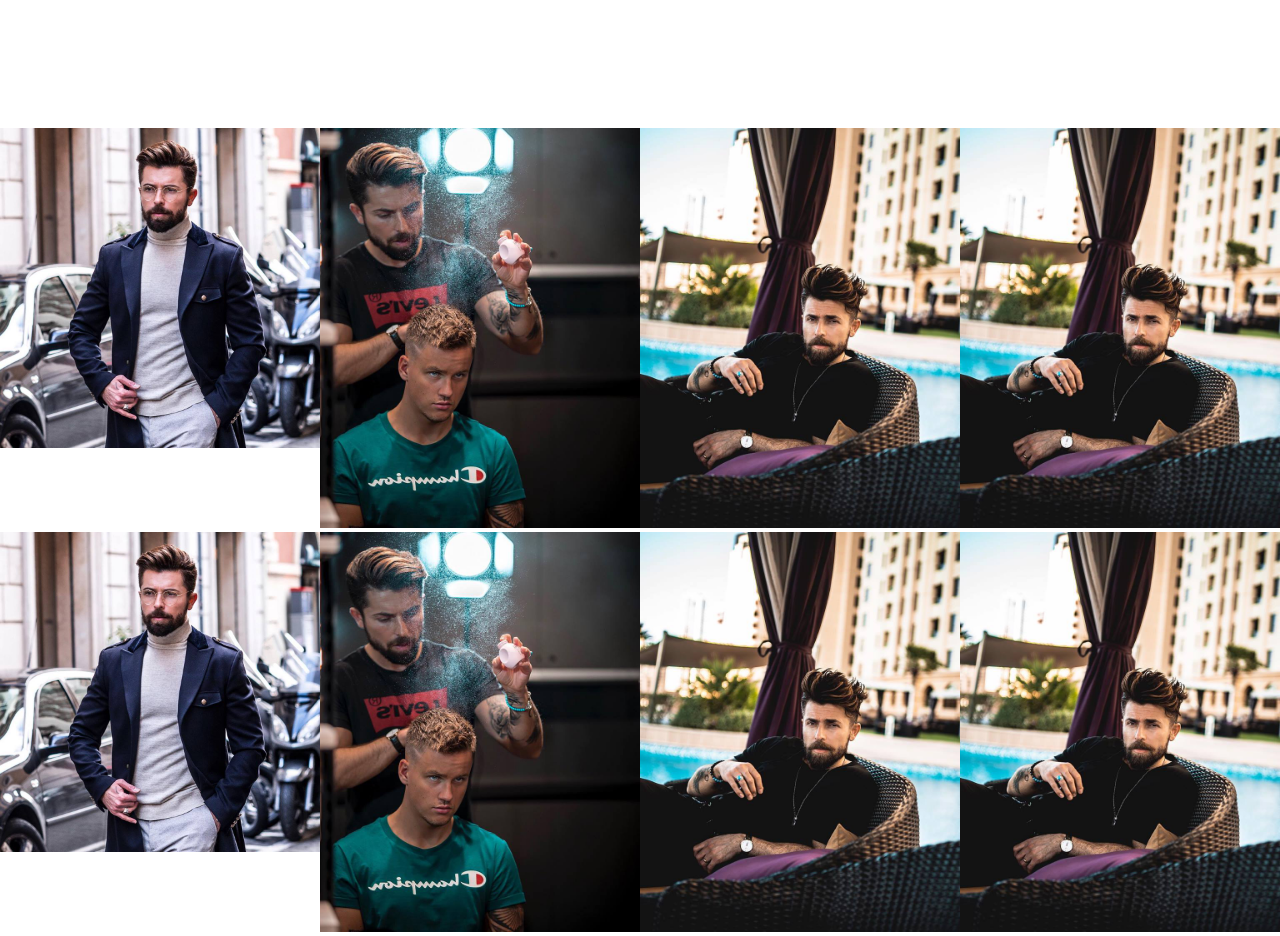
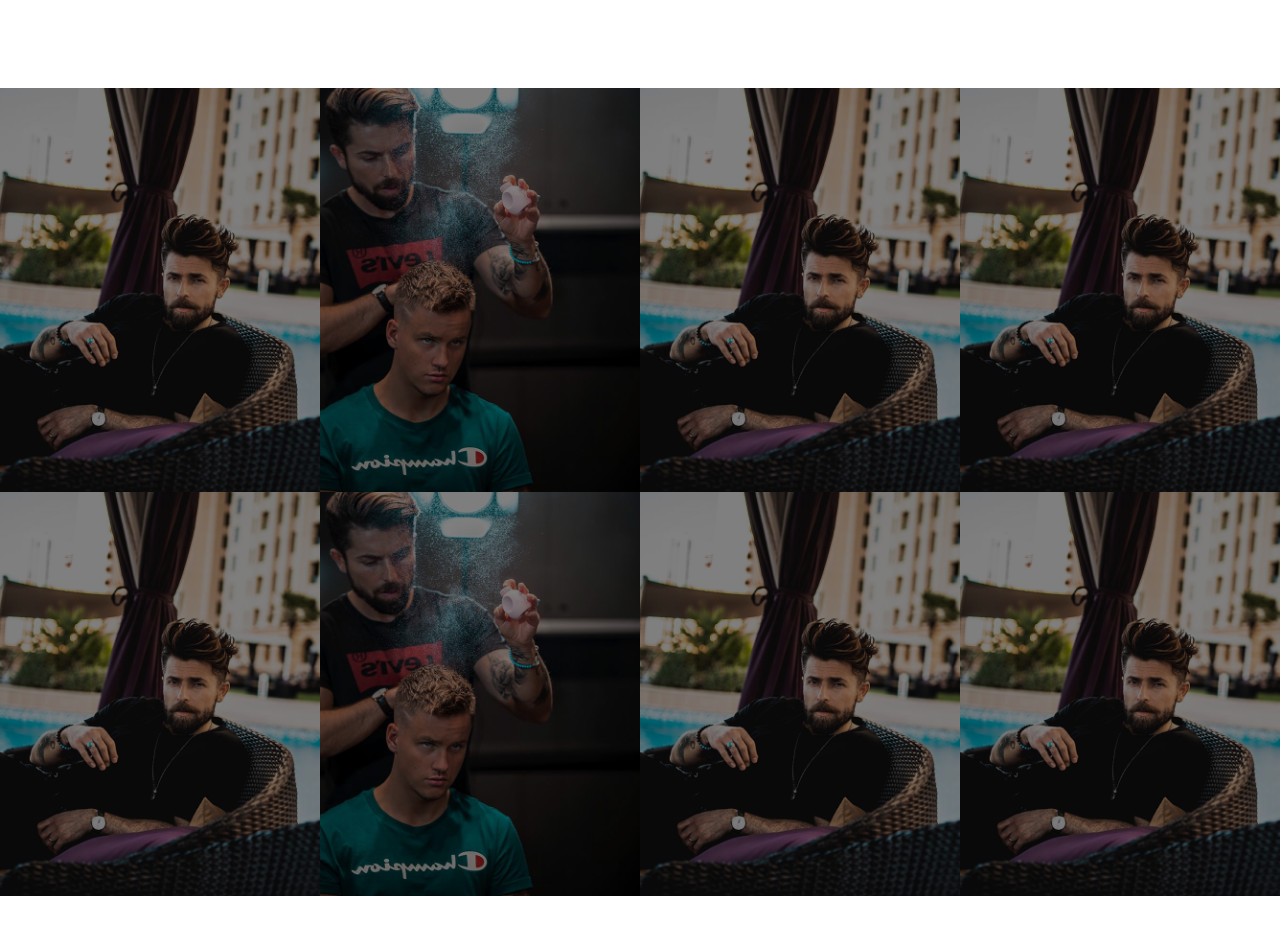
Before and after one commit to diyarfaraj/kochi-stockholm, a website: page index.html in a window 1280 px wide. Shown: the part 1402-2338 px from the top of the page. After the commit the page ends 2298 px from the top, so only its background shows below. Drawn offline with nearby package versions, Linux system fonts and the light colour scheme.

Commit message:
photo section done

```diff
--- a/css/style.css
+++ b/css/style.css
@@ -165,6 +165,16 @@ h3 {
   border-bottom: 2px solid #c49404dc;
 }
 
+.section-features .long-copy {
+  margin-bottom: 40px;
+}
+
+.section-features {
+  padding-bottom: 0;
+}
+
+
+
 /*--------------------------------------------- ----------------------------------*/
 /*-----------------------------------MEALS----------------------------------*/
 /*--------------------------------------------- ----------------------------------*/
@@ -182,12 +192,23 @@ float: left;
 width: 25%;
 }
 
-.meal-photo {
+.meals-photo {
   width: 100%;
   margin: 0;
+  overflow: hidden;
+  background-color: #000;
 }
 
 .meals-photo img {
+  opacity: 0.5;
   width: 100%;
   height: auto;
+  transform: scale(1.15);
+  transition: transform 0.5s, opacity 0.5s;
 }
+
+.meals-photo img:hover {
+  opacity: 1;
+  transform: scale(1.03);
+  transition: transform 0.5s, opacity 0.5sS;
+}
--- a/index.html
+++ b/index.html
@@ -88,7 +88,7 @@
       <ul class="meals-showcase">
         <li>
           <figure class="meals-photo">
-              <img src="/img/kochi-street.jpg" alt="koci street">
+              <img src="/img/kochi-lay.jpg" alt="koci street">
           </figure>
         </li>
         <li>
@@ -111,7 +111,7 @@
         <ul class="meals-showcase">
           <li>
             <figure class="meals-photo">
-                <img src="/img/kochi-street.jpg" alt="koci street">
+                <img src="/img/kochi-lay.jpg" alt="koci street">
             </figure>
           </li>
           <li>
```
